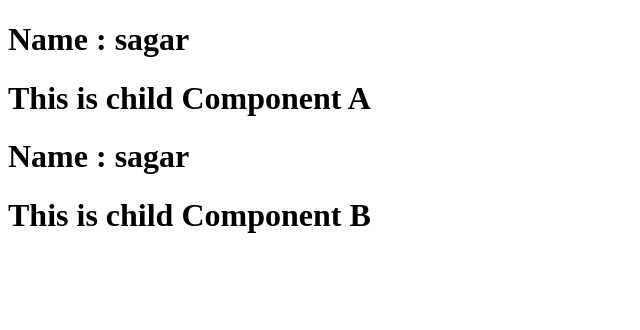
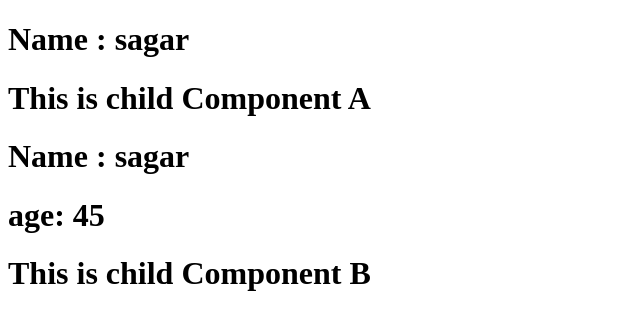
Before and after one commit to sagar56780/first-react-app, a React (Create React App) app: page / in a window 1280 px wide. Shown: the top 330 px of the page, without its empty margins (0-640 px from the left). Built offline with nearby package versions, Linux system fonts and the light colour scheme.

Commit message:
props passing from App componnet and accessig from HOC component

```diff
--- a/src/App.jsx
+++ b/src/App.jsx
@@ -366,8 +366,8 @@ const App=()=>{
     return <>
 
 
-        <ChildComponentA/>
-        <ChildComponentB/>
+        <ChildComponentA  age ={34}/>
+        <ChildComponentB age={45}/>
 
 
     </>
--- a/src/ChildComponentB.jsx
+++ b/src/ChildComponentB.jsx
@@ -1,10 +1,11 @@
 import HOC from "./HOC";
 
 const ChildCompnentB=(props)=>{
-
+console.log(props);
     return <>
       <h1> Name : {props.name} </h1>
 
+      <h1> age: {props.age}</h1>
       <h1>This is child Component B</h1>
 
     </>
--- a/src/HOC.jsx
+++ b/src/HOC.jsx
@@ -2,11 +2,14 @@
 
 
 const HOC=(CompnentName)=>{
-   return ()=>{
+
+
+   return (props)=>{  //props which are passed by App componenet
     return <>
 
 
-      <CompnentName name="sagar "/>
+
+      <CompnentName name="sagar" age={props.age}/>
 
 
 
```
